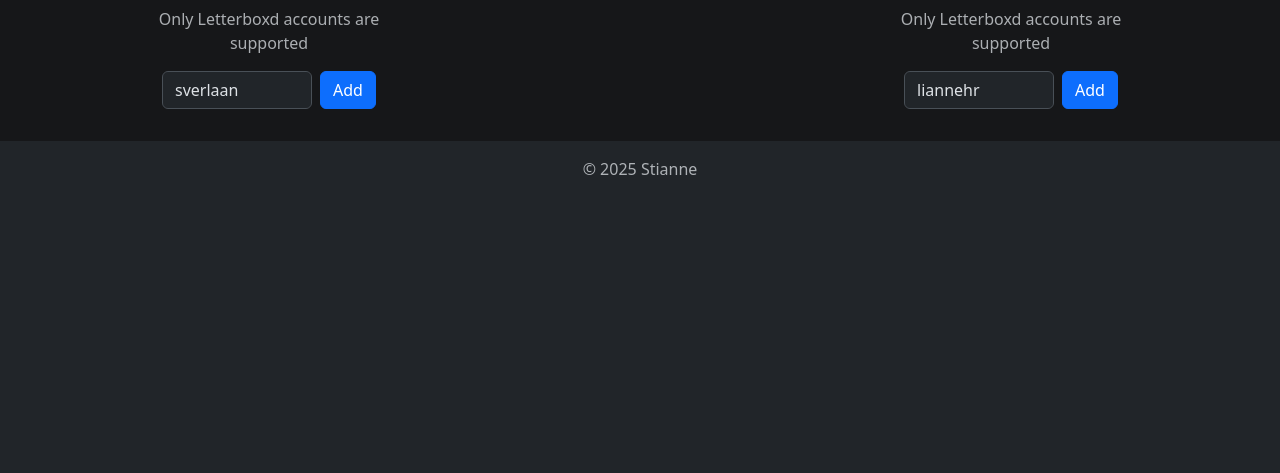
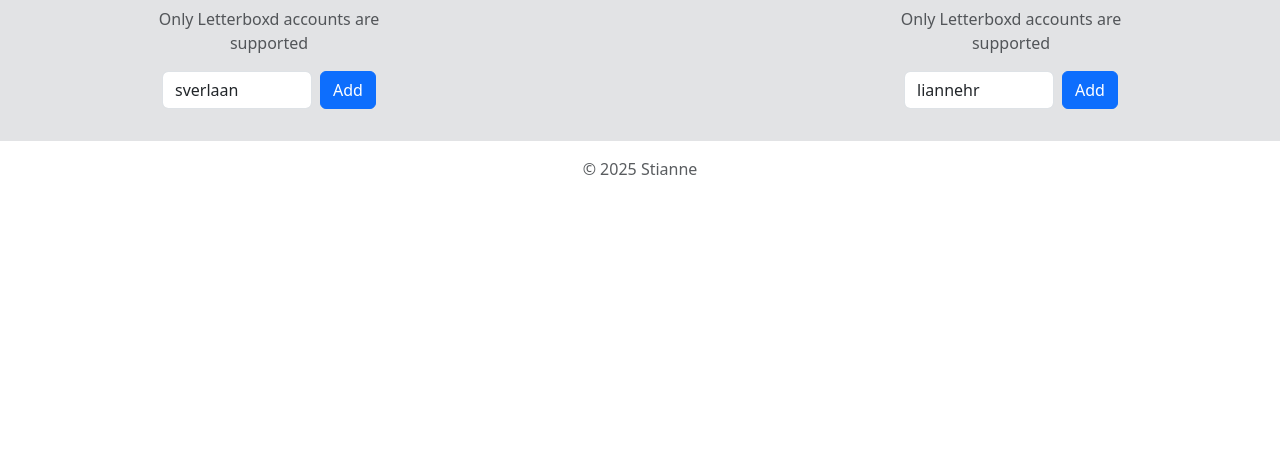
Before and after one commit to Sverlaan/collab2watch, a Flask app: page / in a window 1280 px wide. Shown: the part 327-800 px from the top of the page. Run offline with Flask 3, Linux system fonts and the light colour scheme; some web fonts are replaced.

Commit message:
Some changes

```diff
--- a/app.py
+++ b/app.py
@@ -117,12 +117,12 @@ def fetch_movie_data_for_modal(slug, username1, username2):
     rating_1 = get_user_rating(username1, slug)
     if rating_1 is not None:
         movie_data["score_1"] = f"{rating_1}"
-        movie_data["score_1_color"] = f"text-muted"
+        movie_data["score_1_color"] = "text-muted"
     else:
         pred_1 = get_prediction(username1, slug)
         if pred_1 is not None:
             movie_data["score_1"] = f"{round(pred_1 * 20, 1)}%"
-            movie_data["score_1_color"] = f"text-warning"
+            movie_data["score_1_color"] = "text-score"
         else:
             movie_data["score_1"] = "--"
             movie_data["score_1_color"] = "text-muted"
@@ -130,12 +130,12 @@ def fetch_movie_data_for_modal(slug, username1, username2):
     rating_2 = get_user_rating(username2, slug)
     if rating_2 is not None:
         movie_data["score_2"] = f"{rating_2}"
-        movie_data["score_2_color"] = f"text-muted"
+        movie_data["score_2_color"] = "text-muted"
     else:
         pred_2 = get_prediction(username2, slug)
         if pred_2 is not None:
             movie_data["score_2"] = f"{round(pred_2 * 20, 1)}%"
-            movie_data["score_2_color"] = f"text-warning"
+            movie_data["score_2_color"] = "text-score"
         else:
             movie_data["score_2"] = "--"
             movie_data["score_2_color"] = "text-muted"
@@ -145,7 +145,7 @@ def fetch_movie_data_for_modal(slug, username1, username2):
         movie_data["score_combined_color"] = "text-muted"
     elif pred_1 is not None and pred_2 is not None:
         movie_data["score_combined"] = str(round((pred_1 * 20 + pred_2 * 20) / 2.0, 1)) + "%"
-        movie_data["score_combined_color"] = "text-warning"
+        movie_data["score_combined_color"] = "text-score"
     else:
         movie_data["score_combined"] = "--"
         movie_data["score_combined_color"] = "text-muted"
@@ -167,7 +167,7 @@ def fetch_movies(type, username1, username2, minRating, maxRating, minRuntime, m
         top_k = -1
     elif type == "rewatch_combo":
         slugs = get_rewatch_combo(username1, username2)
-        top_k = 5
+        top_k = 10
     elif type == "single_watchlist":
         slugs = get_single_watchlist(username1, username2)
         top_k = 5
--- a/scraper.py
+++ b/scraper.py
@@ -86,10 +86,12 @@ def get_user_profile(username):
     user_inst = user.User(username)
     user_instances[username] = user_inst
 
+    print(user_inst.get_avatar()['url'])
+
     stats = user_inst.stats
     user_info = {"name": user_inst.display_name,
                  "username": username,
-                 "avatar": user_inst.get_avatar()['url'],
+                 "avatar": user_inst.get_avatar()['url']+'?niks',
                  "num_movies_watched": stats['films'],
                  "watchlist_length": user_inst.watchlist_length,
                  "user_url": user_inst.url}
--- a/static/css/styles.css
+++ b/static/css/styles.css
@@ -1,5 +1,14 @@
 
+/* Custom color for scores */
+/* Default (Light Mode) */
+.text-score {
+  color: green !important;
+}
 
+/* Dark Mode */
+[data-bs-theme="dark"] .text-score {
+  color: lightgreen !important;
+}
 
 
 
--- a/static/js/script.js
+++ b/static/js/script.js
@@ -290,8 +290,8 @@ async function FetchRecommendations(username1, username2, weight, minRating, max
             // Generate each carousel item
             realRecommendContent.innerHTML += `
             <div class="row">
-                <div class="col-lg-1 align-items-center d-flex justify-content-center">
-                    <h5 class="text-center">${index}.</h5>
+                <div class="col-lg-1 align-items-center d-flex justify-content-end">
+                    <h5 class="text-end">${index}.</h5>
                 </div>
                 <div class="col-lg-11">
                     <div class="card rec-card open-movie-modal mb-3" slug="${movie.slug}">
@@ -302,16 +302,17 @@ async function FetchRecommendations(username1, username2, weight, minRating, max
                             <div class="col-lg-9 ms-3">
                                 <div class="card-body" slug="${movie.slug}">
                                     <h5 class="card-title">${movie.title} (${movie.year})</h5>
-                                    <p class="card-text text-muted">${movie.genres}</p>
+                                    <p class="card-text no-spacing text-muted">${movie.genres}</p>
+                                    <p class="card-text no-spacing text-muted">${movie.runtime} mins</p>
                                 </div>
                             </div>
                             <div class="col-lg-1 align-items-center d-flex flex-column justify-content-start mt-4">
-                                <h5 class="text-top text-warning">${movie.score}%</h5>
-                                <div class="position-relative" style="width: 40px; height: 40px; left: 20%; transform: translateX(-60%);">
+                                <h5 class="text-top text-score">${movie.score}%</h5>
+                                <div class="position-relative" style="width: 40px; height: 40px; left: 25%; transform: translateX(-72%);">
                                     <img src="${document.getElementById('avatar-1').src}" class="rounded-circle position-absolute"
-                                        style="width: 40px; height: 40px; left: 0; z-index: 2; border: 1px solid grey;">
+                                        style="width: 40px; height: 40px; left: 0; z-index: 2; border: 1px solid rgba(130, 130, 130, 1);">
                                     <img src="${document.getElementById('avatar-2').src}" class="rounded-circle position-absolute"
-                                        style="width: 40px; height: 40px; left: 20px; z-index: 1; border: 1px solid grey;">
+                                        style="width: 40px; height: 40px; left: 25px; z-index: 1; border: 1px solid rgba(130, 130, 130, 1);">
                                 </div>
                             </div>
                         </div>
@@ -467,29 +468,29 @@ async function CreateModal(movie) {
                                 </div>
                             </div>
 
-                            <div class="row g-3 mt-1 justify-content-center">
+                            <div class="row g-3 mt-1 justify-content-evenly">
                                 <div class="col-md-3 d-flex flex-column align-items-center">
                                     <h5 class="text-center mb-2 text-muted">${movie.rating}</h5>
-                                    <img src="${letterboxd_logo}" style="width: 60px; height: 60px;">
+                                    <img src="${letterboxd_logo}" style="width: 50px; height: 50px;">
                                     <p class="text-muted text-center"><small>Letterboxd</small></p>
                                 </div>
                                 <div class="col-md-3 d-flex flex-column align-items-center">
                                     <h5 class="text-center mb-2 ${movie.score_1_color}">${movie.score_1}</h5>
-                                    <img src="${document.getElementById('avatar-1').src}" class="rounded-circle" style="width: 60px; height: 60px; border: 1px solid grey;">
+                                    <img src="${document.getElementById('avatar-1').src}" class="rounded-circle" style="width: 50px; height: 50px; border: 1px solid rgba(130, 130, 130, 1);">
                                     <p class="text-muted text-center"><small>${user1_name}</small></p>
                                 </div>
                                 <div class="col-md-3 d-flex flex-column align-items-center">
                                     <h5 class="text-center mb-2 ${movie.score_2_color}">${movie.score_2}</h5>
-                                    <img src="${document.getElementById('avatar-2').src}" class="rounded-circle" style="width: 60px; height: 60px; border: 1px solid grey;">
+                                    <img src="${document.getElementById('avatar-2').src}" class="rounded-circle" style="width: 50px; height: 50px; border: 1px solid rgba(130, 130, 130, 1);">
                                     <p class="text-muted text-center"><small>${user2_name}</small></p>
                                 </div>
                                 <div class="col-md-3 d-flex flex-column align-items-center">
                                     <h5 class="text-center mb-2 ${movie.score_combined_color}">${movie.score_combined}</h5>
-                                    <div class="position-relative" style="width: 60px; height: 60px; left: 50%; transform: translateX(-135%);">
+                                    <div class="position-relative" style="width: 50px; height: 50px; left: 30%; transform: translateX(-104%);">
                                         <img src="${document.getElementById('avatar-1').src}" class="rounded-circle position-absolute"
-                                            style="width: 60px; height: 60px; left: 0; z-index: 2; border: 1px solid grey;">
+                                            style="width: 50px; height: 50px; left: 0; z-index: 2; border: 1px solid rgba(130, 130, 130, 1);">
                                         <img src="${document.getElementById('avatar-2').src}" class="rounded-circle position-absolute"
-                                            style="width: 60px; height: 60px; left: 30px; z-index: 1; border: 1px solid grey;">
+                                            style="width: 50px; height: 50px; left: 30px; z-index: 1; border: 1px solid rgba(130, 130, 130, 1);">
                                     </div>
                                     <p class="text-muted text-center"><small>Combined</small></p>
                                 </div>
@@ -498,7 +499,7 @@ async function CreateModal(movie) {
                             <hr class="my-3 w-75 mx-auto">
 
                             <div class="w-100 p-2">
-                                <h5 class="text-center text-warning">Movies similar to ${movie.title}:</h5>
+                                <h5 class="text-center text-muted">Movies similar to ${movie.title}:</h5>
                             </div>
                             <div class="row hover-zoom g-3 justify-content-evenly p-2" id="similarMovies">
                             </div>
--- a/templates/index.html
+++ b/templates/index.html
@@ -1,5 +1,5 @@
 <!doctype html>
-<html lang="en" data-bs-theme="dark">
+<html lang="en" data-bs-theme="light">
 <head>
     <meta charset="utf-8">
     <meta name="viewport" content="width=device-width, initial-scale=1">
```
